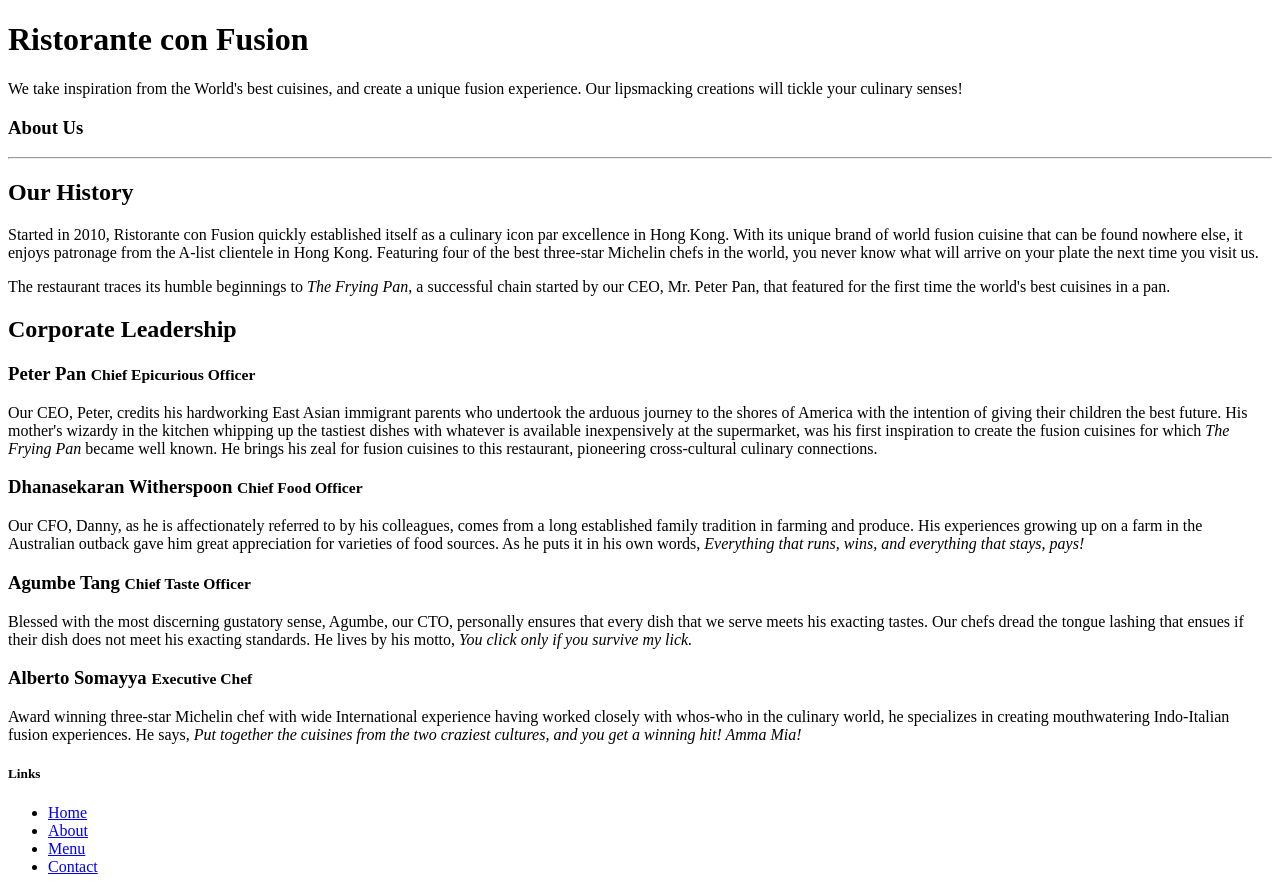
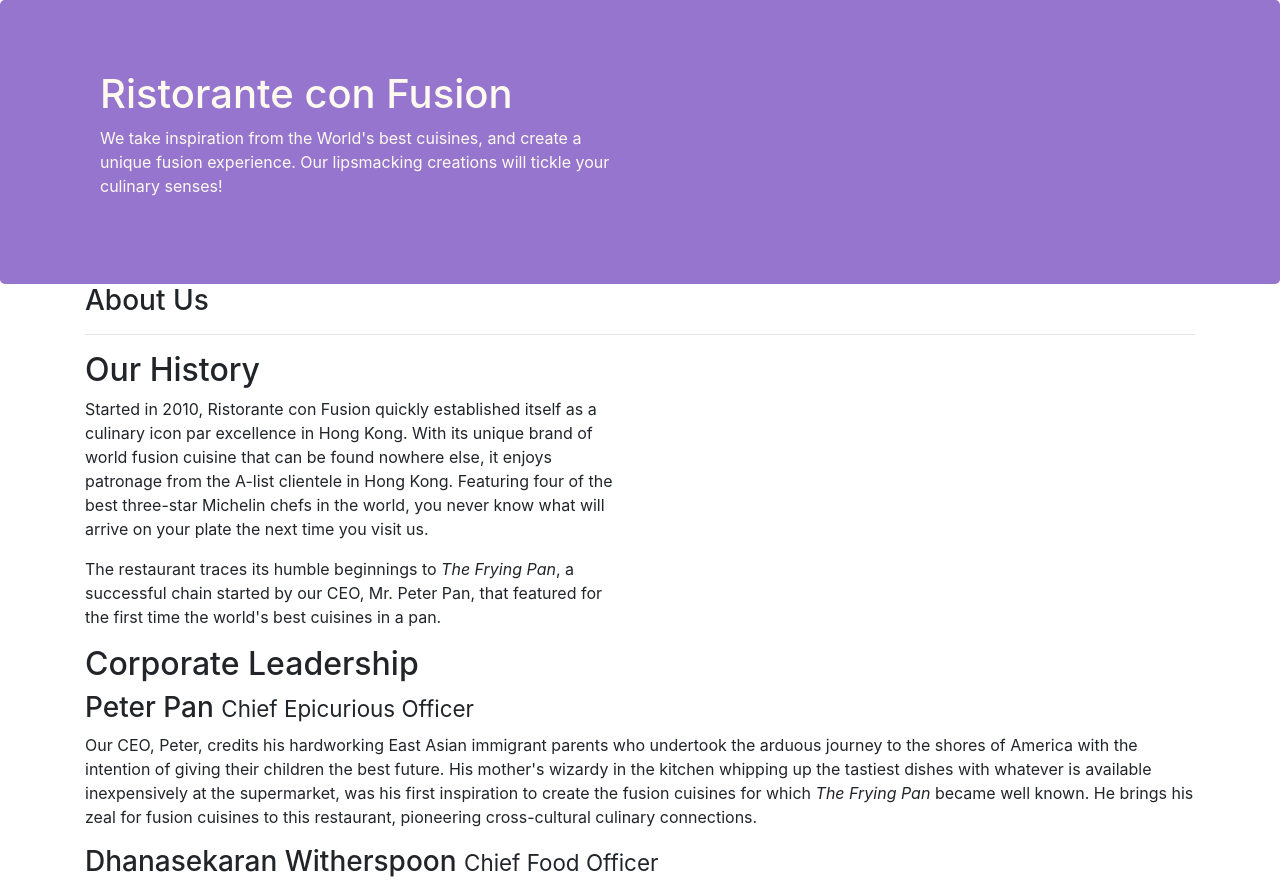
Before and after one commit to koriim/Bootstrap-starter, a website: page aboutus.html in a window 1280 px wide. Shown: the top 882 px of the page. Drawn offline with nearby package versions, Linux system fonts and the light colour scheme.

Commit message:
bootstrap grid assignment

```diff
--- a/aboutus.html
+++ b/aboutus.html
@@ -2,7 +2,12 @@
 <html lang="en">
 
 <head>
-
+    <meta charset="utf-8">
+    <meta name="viewport" content="width=device-width, initial-scale=1, shrink-to-fit=no">
+    <meta http-equiv="x-ua-compatible" content="ie=edge">
+    <!-- Bootstrap CSS -->
+    <link rel="stylesheet" href="node_modules/bootstrap/dist/css/bootstrap.min.css">
+    <link rel="stylesheet" href="css/styles.css">
     <title>Ristorante Con Fusion: About Us</title>
 
 </head>
@@ -22,36 +27,36 @@
         </div>
     </header>
 
-    <div>
-        <div>
-            <div>
+    <div class="container">
+        <div class="row">
+            <div class="col-12">
                <h3>About Us</h3>
                <hr>
             </div>
         </div>
 
-        <div>
-            <div>
+        <div class="row">
+            <div class="col-12 col-sm-6">
                 <h2>Our History</h2>
                 <p>Started in 2010, Ristorante con Fusion quickly established itself as a culinary icon par excellence in Hong Kong. With its unique brand of world fusion cuisine that can be found nowhere else, it enjoys patronage from the A-list clientele in Hong Kong.  Featuring four of the best three-star Michelin chefs in the world, you never know what will arrive on your plate the next time you visit us.</p>
                 <p>The restaurant traces its humble beginnings to <em>The Frying Pan</em>, a successful chain started by our CEO, Mr. Peter Pan, that featured for the first time the world's best cuisines in a pan.</p>
             </div>
-            <div>
+            <div class="col-12 col-sm">
             </div>
         </div>
 
 
-        <div>
-            <div>
+        <div class="row">
+            <div class="col-12">
                 <h2>Corporate Leadership</h2>
                 <h3>Peter Pan <small>Chief Epicurious Officer</small></h3>
-                <p>Our CEO, Peter, credits his hardworking East Asian immigrant parents who undertook the arduous journey to the shores of America with the intention of giving their children the best future. His mother's wizardy in the kitchen whipping up the tastiest dishes with whatever is available inexpensively at the supermarket, was his first inspiration to create the fusion cuisines for which <em>The Frying Pan</em> became well known. He brings his zeal for fusion cuisines to this restaurant, pioneering cross-cultural culinary connections.</p>
+                <p class="d-none d-sm-block">Our CEO, Peter, credits his hardworking East Asian immigrant parents who undertook the arduous journey to the shores of America with the intention of giving their children the best future. His mother's wizardy in the kitchen whipping up the tastiest dishes with whatever is available inexpensively at the supermarket, was his first inspiration to create the fusion cuisines for which <em>The Frying Pan</em> became well known. He brings his zeal for fusion cuisines to this restaurant, pioneering cross-cultural culinary connections.</p>
                 <h3>Dhanasekaran Witherspoon <small>Chief Food Officer</small></h3>
-                <p>Our CFO, Danny, as he is affectionately referred to by his colleagues, comes from a long established family tradition in farming and produce. His experiences growing up on a farm in the Australian outback gave him great appreciation for varieties of food sources. As he puts it in his own words, <em>Everything that runs, wins, and everything that stays, pays!</em></p>
+                <p class="d-none d-sm-block">Our CFO, Danny, as he is affectionately referred to by his colleagues, comes from a long established family tradition in farming and produce. His experiences growing up on a farm in the Australian outback gave him great appreciation for varieties of food sources. As he puts it in his own words, <em>Everything that runs, wins, and everything that stays, pays!</em></p>
                 <h3>Agumbe Tang <small>Chief Taste Officer</small></h3>
-                <p>Blessed with the most discerning gustatory sense, Agumbe, our CTO, personally ensures that every dish that we serve meets his exacting tastes. Our chefs dread the tongue lashing that ensues if their dish does not meet his exacting standards. He lives by his motto, <em>You click only if you survive my lick.</em></p>
+                <p class="d-none d-sm-block">Blessed with the most discerning gustatory sense, Agumbe, our CTO, personally ensures that every dish that we serve meets his exacting tastes. Our chefs dread the tongue lashing that ensues if their dish does not meet his exacting standards. He lives by his motto, <em>You click only if you survive my lick.</em></p>
                 <h3>Alberto Somayya <small>Executive Chef</small></h3>
-                <p>Award winning three-star Michelin chef with wide International experience having worked closely with whos-who in the culinary world, he specializes in creating mouthwatering Indo-Italian fusion experiences. He says, <em>Put together the cuisines from the two craziest cultures, and you get a winning hit! Amma Mia!</em></p>
+                <p class="d-none d-sm-block">Award winning three-star Michelin chef with wide International experience having worked closely with whos-who in the culinary world, he specializes in creating mouthwatering Indo-Italian fusion experiences. He says, <em>Put together the cuisines from the two craziest cultures, and you get a winning hit! Amma Mia!</em></p>
             </div>
        </div>
 
@@ -98,7 +103,10 @@
            </div>
         </div>
     </footer>
-
+<!-- jQuery first, then Popper.js, then Bootstrap JS. -->
+<script src="node_modules/jquery/dist/jquery.slim.min.js"></script>
+<script src="node_modules/popper.js/dist/umd/popper.min.js"></script>
+<script src="node_modules/bootstrap/dist/js/bootstrap.min.js"></script>
 </body>
 
 </html>
```
